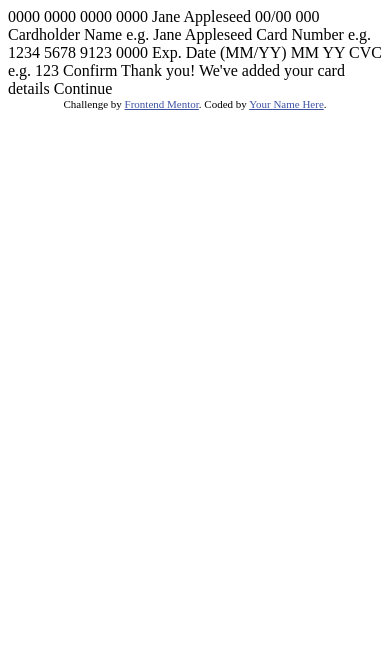
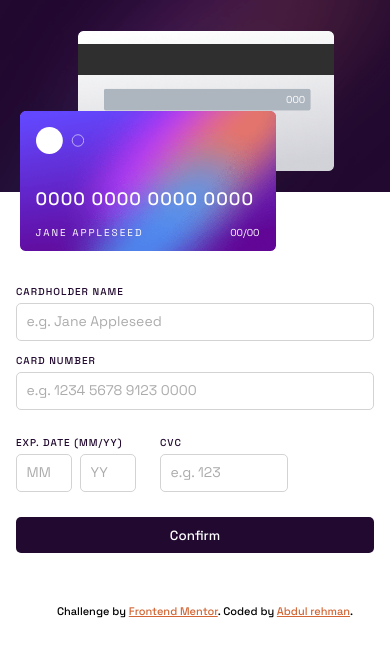
Before and after one commit to abymani/interactive-card-details-form-main, a plain HTML site: page index.html in a window 390 px wide. Drawn offline with nearby package versions, Linux system fonts and the light colour scheme.

Commit message:
all done

```diff
--- /dev/null
+++ b/index.css
@@ -0,0 +1,293 @@
+@import url('https://fonts.googleapis.com/css2?family=Space+Grotesk:wght@300;400;500&display=swap');
+
+:root {
+--gradient-value1-active-input-border: hsl(249, 99%, 64%);
+--gradient-value2-active-input-border: hsl(278, 94%, 30%);
+--Red-input-errors: hsl(0, 100%, 66%);
+
+/* ### Neutral */
+
+--White: hsl(0, 0%, 100%);
+--Light-grayish-violet: hsl(270, 3%, 87%);
+--Dark-grayish-violet: hsl(279, 6%, 55%);
+--Very-dark-violet: hsl(278, 68%, 11%);
+
+
+--Font-size-regular: 18px;
+--font-family-space-grotesk: 'Space Grotesk', sans-serif;
+}
+
+* {
+    box-sizing: border-box;
+    padding: 0;
+    margin: 0;
+    font-family: var(--font-family-space-grotesk);
+    font-weight: 500;
+}
+
+.attribution { font-size: 11px; text-align: center; position: fixed;bottom: 0;left: 30%;}
+.attribution a { color: hsl(19, 63%, 51%); }
+
+body {
+    height: 100vh;
+    min-width: 55rem;
+    background-image: url(./images/bg-main-desktop.png);
+    background-repeat: no-repeat;
+    background-size:30% 100%;
+    display: flex;
+    justify-content: center;
+    align-items: center;
+}
+
+
+main {
+     height:25rem;
+     width: 50rem;
+     min-width: 50rem;
+    display: flex;
+}
+
+.debit-cards {
+    width: 25rem;
+    /* float: left; */
+
+}
+    .card {
+        color: var(--White);
+        width: 20rem;
+        margin-block: 1.2rem;
+
+    }
+    .debit-cards .card-front{
+        position: relative;
+    }
+
+    .debit-cards .card-front .card-front-text {
+        position: absolute;
+        top: 0;
+        left: 0;
+        padding: 1.5rem;
+        width: 100%;
+        height: 100%;
+        }
+
+            .debit-cards .card-front .card-front-text img {
+                width: 3.5rem;
+                margin-bottom: 2.8rem;
+            }
+
+            .debit-cards .card-front .card-front-text p {
+                font-size: var(--Font-size-regular);
+                letter-spacing: 3px;
+                margin-bottom: 1rem;
+            }
+            .debit-cards .card-front .card-front-text #card-name {
+                letter-spacing: 2px;
+                text-transform: uppercase;
+                float: left;
+            }
+            .debit-cards .card-front .card-front-text #card-exp-date {
+                float: right;
+            }
+
+span {
+    font-size: 10px;
+    font-weight: 400;
+}
+
+    .debit-cards .card-back {
+        margin-left: 5rem;
+        position: relative;
+    }
+        .debit-cards .card-back .card-back-text{
+            position: absolute;
+            top: 4.6rem;
+            left: 16rem;
+        }
+
+
+.content-container {
+    width: 25rem;
+    padding: 4rem 4rem;
+    position: relative;
+}
+label {
+    display: block;
+    margin-bottom:5px ;
+    text-transform: uppercase;
+    font-size: 10px;
+    color: var(--Very-dark-violet);
+    font-weight: 500;
+    letter-spacing: 1px;
+}
+input {
+    width: 100%;
+    padding: .4em;
+    border-radius: 5px;
+    border:1px solid lightgray;
+    /* margin-bottom: 10px; */
+}
+::placeholder { /* Chrome, Firefox, Opera, Safari 10.1+ */
+
+    opacity: 0.6;
+    font-size: 14px;
+    font-weight: 400;
+}
+input:focus {
+    outline: none;
+    border:1px solid var(--Dark-grayish-violet);
+}
+.activeM .error-message {
+    display: block;
+}
+.error-message {
+    display: none;
+    color: var(--Red-input-errors);
+    font-size: 10px;
+    margin-top: 5px;
+}
+
+.content-container .form-container >div {
+    margin-block: 0.8rem;
+}
+ .exp-cvc {
+        display: inline-flex;
+        width: 100%;
+    }
+     .exp-cvc .exp-date-form{
+        margin-right: 1rem;
+    }
+
+    .exp-cvc .exp-date-form div{
+        display: inline-flex;
+
+    }
+     .exp-cvc .exp-date-form div input{
+        display: inline;
+        width: 3.5rem;
+        margin-right: .5rem;
+    }
+    .exp-cvc .cvc-form {
+
+    }
+    .exp-cvc .cvc-form input{
+        width: 8rem;
+    }
+  .confirm input {
+    background-color: var(--Very-dark-violet);
+    color: var(--White);
+    border: 0px;
+    padding: 0.7em;
+
+    cursor: pointer;
+  }
+
+.content-container.active .form-container{
+    display: none;
+
+}
+.content-container.active .thank-you-card{
+    display: flex;
+}
+.thank-you-card {
+    display: none;
+    flex-direction: column;
+    align-items: center;
+    gap:15px;
+}
+    .thank-you-card img{
+        width: 5em;
+    }
+    .thank-you-card .heading {
+        font-size: 24px;
+        color: var(--Very-dark-violet);
+        letter-spacing: 1px;
+
+    }
+    .thank-you-card .desc {
+        color: var(--Dark-grayish-violet);
+        font-size: small;
+    }
+    .thank-you-card .continue-btn {
+        background-color: var(--Very-dark-violet);
+        color: var(--White);
+        border: 0px;
+        padding: 0.7em;
+        cursor: pointer;
+        width: 100%;
+        border-radius: 5px;
+        margin-top: 15px;
+    }
+    @media screen and (max-width:450px) {
+
+        body{
+            height: fit-content;
+            min-width: 100px;
+            background-image: url(./images/bg-main-mobile.png);
+            background-size: 100% 12rem;
+            display: block;
+           position: relative;
+        }
+
+        main{
+            flex-direction: column;
+            width: 100%;
+            height: fit-content;
+            min-width: 300px;
+        }
+        .debit-cards{
+            width: 100%;
+            display: flex;
+            flex-direction: column-reverse;
+
+            height: 16rem
+        }
+
+            .card{
+                width: 16rem;
+                margin:0;
+            }
+
+            .debit-cards .card-front {
+                position: absolute;
+                /* top: 8.4rem; */
+                z-index: 1;
+                margin-left: 5%;
+            }
+            .debit-cards .card-back {
+                margin-left: 20%;
+                margin-bottom: 5rem;
+                position: absolute;
+
+            }
+
+                .debit-cards .card-front .card-front-text{
+                    padding: 1rem;
+                }
+                    .debit-cards .card-front .card-front-text img{
+                        width: 3rem;
+                        margin-bottom: 1.8rem;
+                    }
+                    .debit-cards .card-front .card-front-text p{
+                        font-size: 10;
+                        letter-spacing: 1px;
+                    }
+                .debit-cards .card-back .card-back-text{
+                    left: 13rem;
+                    top: 3.5rem;
+                }
+        .content-container {
+            width: 100%;
+            padding: 1rem;
+            margin-bottom: 2rem;
+        }
+        input {
+            padding: .6rem;
+        }
+        .attribution {
+            display: block;
+            position: relative;
+            left: 10px;
+            bottom: 10px;
+        }
+    }
--- a/index.html
+++ b/index.html
@@ -5,47 +5,89 @@
   <meta name="viewport" content="width=device-width, initial-scale=1.0"> <!-- displays site properly based on user's device -->
 
   <link rel="icon" type="image/png" sizes="32x32" href="./images/favicon-32x32.png">
-
+  <link rel="stylesheet" href="index.css">
+  <script src="https://ajax.googleapis.com/ajax/libs/jquery/3.6.0/jquery.min.js"></script>
+  <script src="index.js" defer> </script>
   <title>Frontend Mentor | Interactive card details form</title>
 
-  <!-- Feel free to remove these styles or customise in your own stylesheet 👍 -->
-  <style>
-    .attribution { font-size: 11px; text-align: center; }
-    .attribution a { color: hsl(228, 45%, 44%); }
-  </style>
+
 </head>
 <body>
 
-  0000 0000 0000 0000
-  Jane Appleseed
-  00/00
+  <main>
 
-  000
+    <div class="debit-cards">
+      <div class="card-front card">
+        <div class="bg-image">
+          <img src="./images/bg-card-front.png" alt="" width="100%" >
+        </div>
+        <div class="card-front-text">
+          <img src="./images/card-logo.svg" alt="">
+          <p id="card-number">0000 0000 0000 0000 </p>
+          <span id="card-name">Jane Appleseed </span>
+          <span id="card-exp-date">00/00</span>
+        </div>
+      </div>
+      <div class="card-back card">
+        <div class="bg-image">
+          <img src="./images/bg-card-back.png" alt="" width="100%">
+        </div>
+        <div class="card-back-text">
+          <span id="card-cvc">000</span>
+        </div>
+      </div>
+    </div>
 
-  Cardholder Name
-  e.g. Jane Appleseed
+    <div class="content-container">
+      <div class="form-container">
 
-  Card Number
-  e.g. 1234 5678 9123 0000
+          <div class="name-form">
+            <label for="name">Cardholder Name</label>
+            <input type="text" id="name" placeholder="e.g. Jane Appleseed">
+            <p class="error-message error-name">can't be blank</p>
+          </div>
+          <div class="number-form">
+            <label for="number">Card Number</label>
+            <input type="text" id="number" placeholder="e.g. 1234 5678 9123 0000">
+            <p class="error-message error-number">Wrong format, can't be empty</p>
+          </div>
+          <div class="exp-cvc">
+            <div class="exp-date-form">
+              <label for="exp-date">Exp. Date (MM/YY)</label>
+              <div>
+                <input type="text" id="month" name="exp-date" placeholder="MM">
+                <p></p>
+                <input type="text" id="year" name="exp-date" placeholder="YY">
+              </div>
+              <p class="error-message error-date">wrong format, can't be empty</p>
+            </div>
+            <div class="cvc-form">
+              <label for="number">CVC</label>
+              <input type="text" id="cvc" placeholder="e.g. 123">
+              <p class="error-message error-cvc">can't be blank, wrong format</p>
+            </div>
+          </div>
 
-  Exp. Date (MM/YY)
-  MM
-  YY
+          <div class="confirm">
+            <input type="submit" name="" id="confirm" value="Confirm">
+          </div>
+    </div>
+      <div class="thank-you-card">
+        <img src="./images/icon-complete.svg" alt="" >
+        <p class="heading">Thank you!</p>
+        <p class="desc">We've added your card details</p>
+          <input type="submit" class="continue-btn" value="Continue"></button>
+      </div>
+    </div>
+  </main>
 
-  CVC
-  e.g. 123
-
-  Confirm
 
   <!-- Completed state start -->
 
-  Thank you!
-  We've added your card details
-  Continue
 
   <div class="attribution">
     Challenge by <a href="https://www.frontendmentor.io?ref=challenge" target="_blank">Frontend Mentor</a>.
-    Coded by <a href="#">Your Name Here</a>.
+    Coded by <a href="https://www.twitter.com/abymani1">Abdul rehman</a>.
   </div>
 </body>
 </html>
```
Also changed, not shown: index.js (added, +119 -0 lines).
